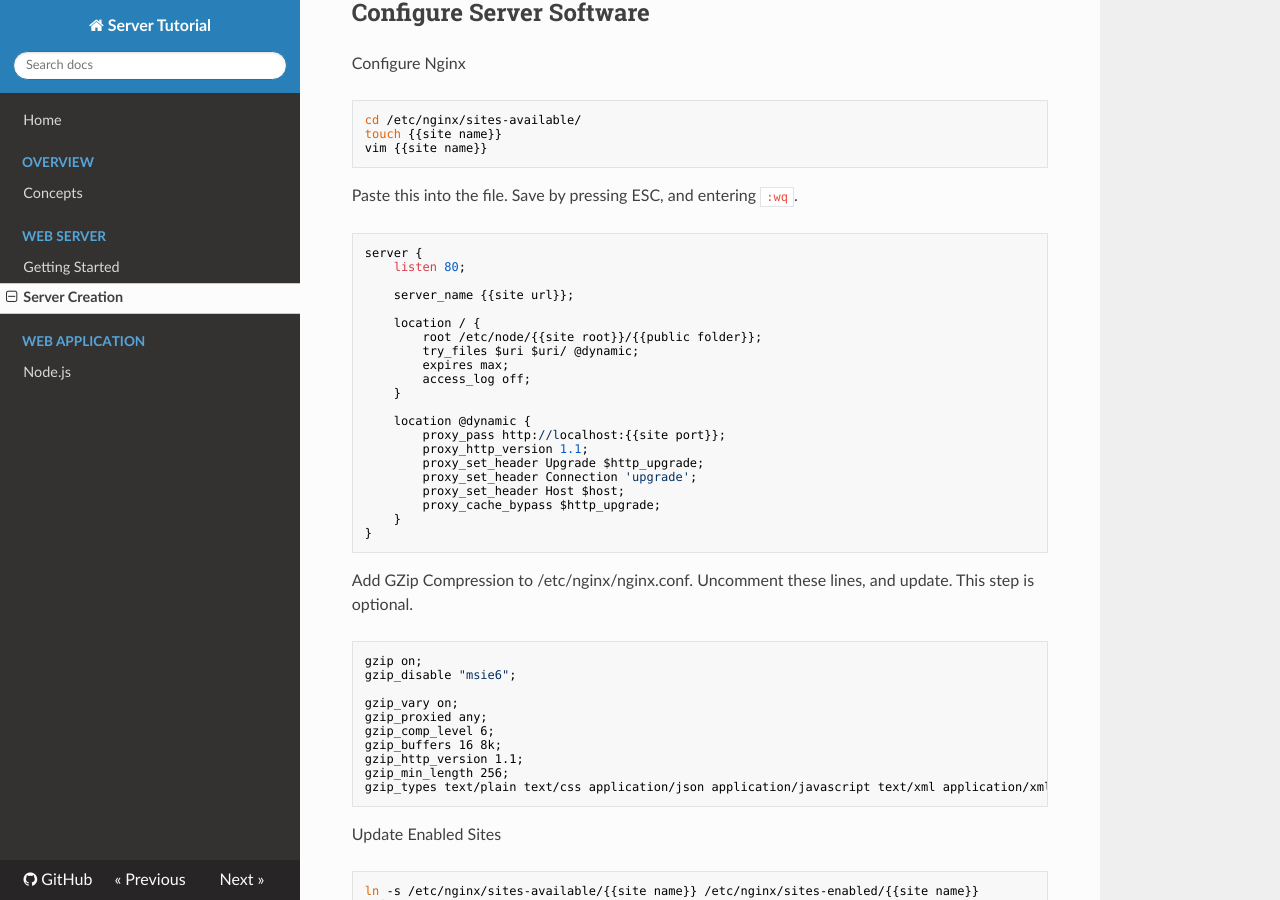
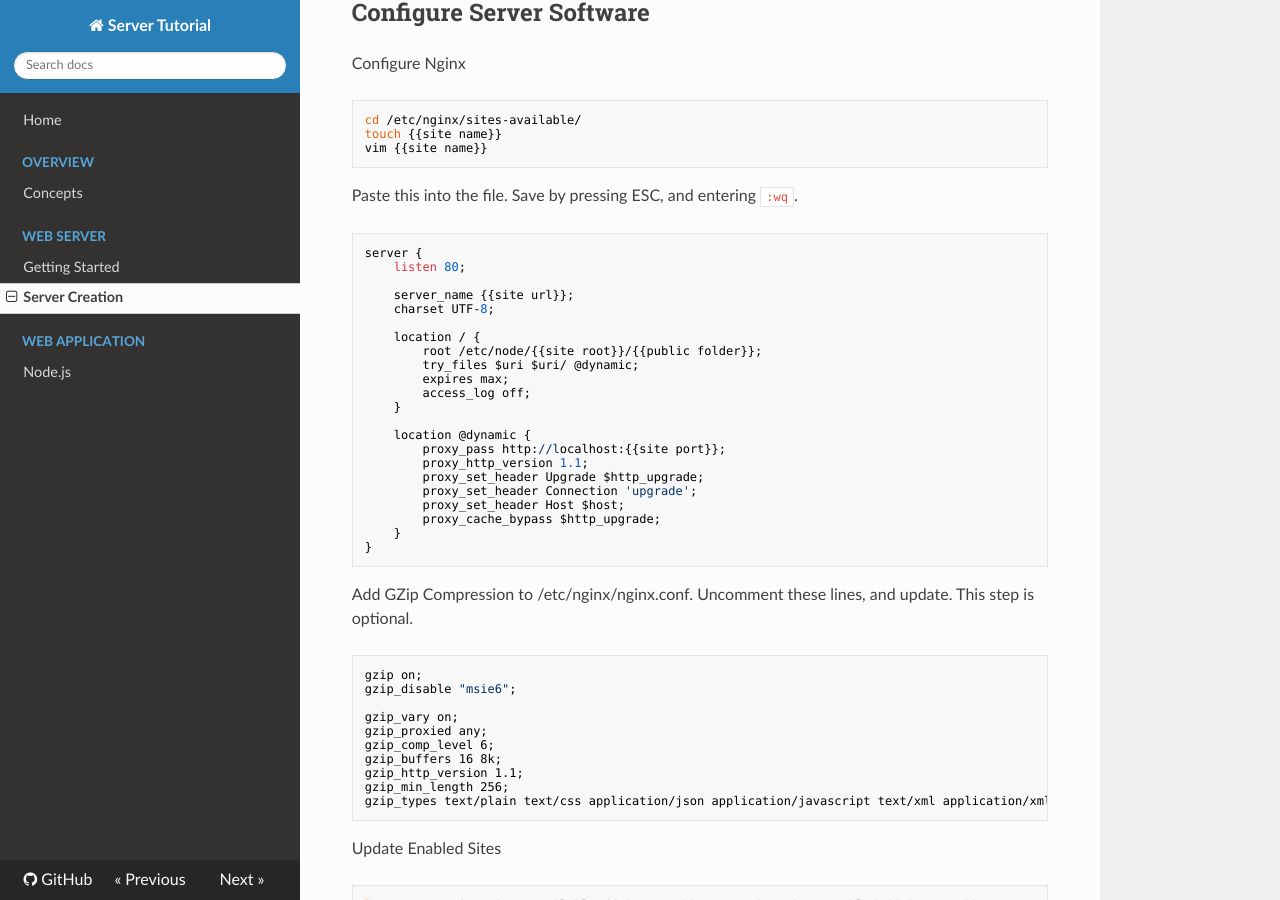
Before and after one commit to sjohnsonaz/server-tutorial, an MkDocs documentation site: the page built from docs/1-Web-Server/1.1-Server-Creation.md, in a window 1280 px wide and 900 px high, scrolled down 1126 px. Built offline with MkDocs 1.6.1, drawn with Linux system fonts in a browser that asks for light colours; nearby versions of some CDN libraries; old or Windows-style settings are respelled for this version of MkDocs.

Commit message:
Added charset fix for Nginx.

```diff
--- a/docs/1-Web-Server/1.1-Server-Creation.md
+++ b/docs/1-Web-Server/1.1-Server-Creation.md
@@ -54,6 +54,7 @@ server {
     listen 80;
 
     server_name {{site url}};
+    charset UTF-8;
 
     location / {
         root /etc/node/{{site root}}/{{public folder}};
```
